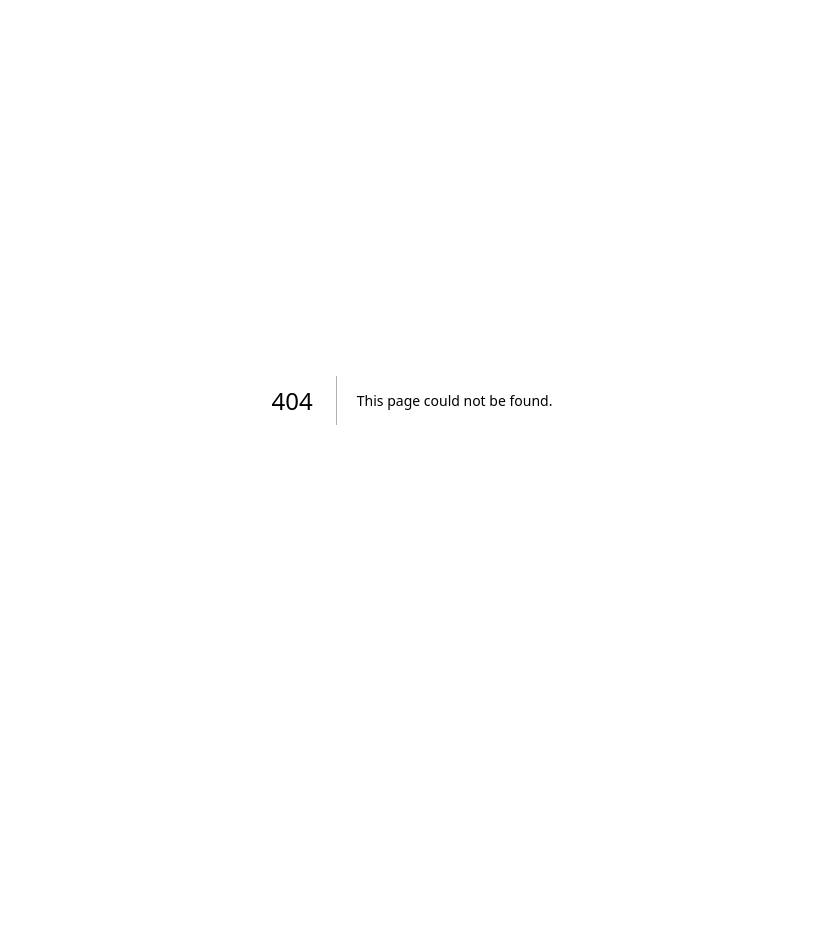
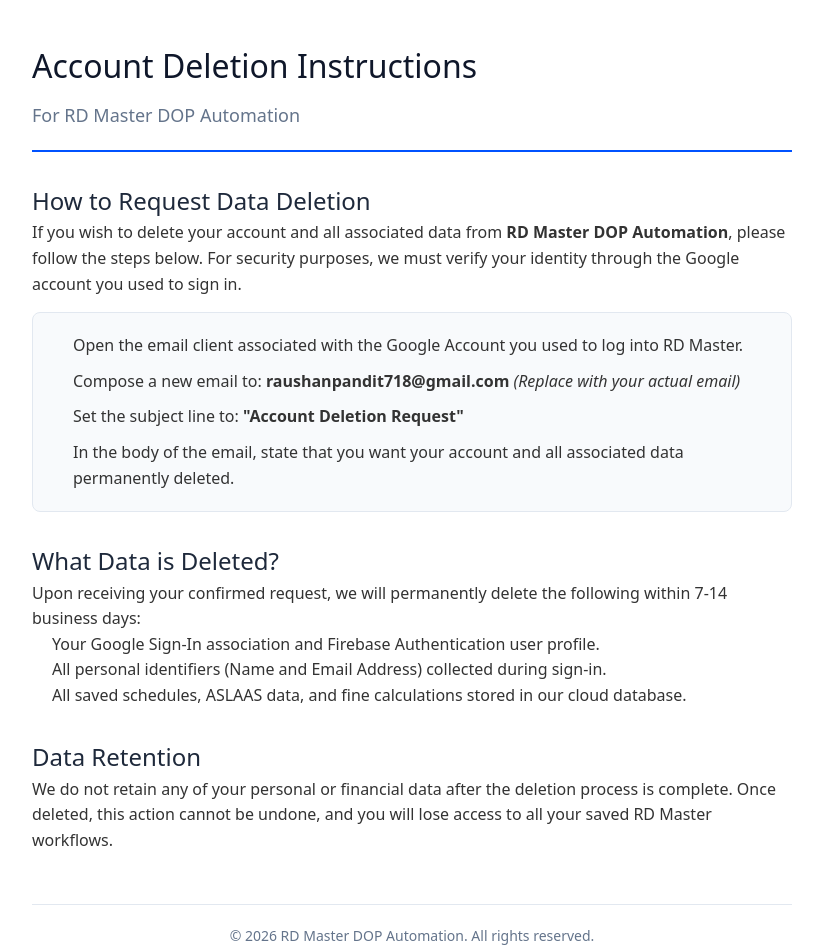
Before and after one commit to krraushan98/rd-master, a Next.js app: page /account-deletion in a window 1280 px wide. Before the commit this address had no page. Shown: the top 952 px of the page, without its empty margins (228-1051 px from the left). Before the commit the page ends 800 px from the top, so only its background shows below. Built offline with nearby package versions, Linux system fonts and the light colour scheme.

Commit message:
add deletion page

```diff
--- /dev/null
+++ b/app/account-deletion/page.jsx
@@ -0,0 +1,61 @@
+import React from 'react';
+
+export default function AccountDeletion() {
+  return (
+    <div style={{ fontFamily: 'system-ui, sans-serif', lineHeight: '1.6', color: '#333', maxWidth: '800px', margin: '0 auto', padding: '40px 20px' }}>
+      <header style={{ borderBottom: '2px solid #0052FF', paddingBottom: '20px', marginBottom: '30px' }}>
+        <h1 style={{ color: '#0F172A', fontSize: '32px', margin: '0 0 10px 0' }}>Account Deletion Instructions</h1>
+        <p style={{ color: '#64748B', fontSize: '18px', margin: '0' }}>For RD Master DOP Automation</p>
+      </header>
+
+      <main>
+        <section style={{ marginBottom: '30px' }}>
+          <h2 style={{ color: '#1E293B', fontSize: '24px' }}>How to Request Data Deletion</h2>
+          <p>
+            If you wish to delete your account and all associated data from <strong>RD Master DOP Automation</strong>,
+            please follow the steps below. For security purposes, we must verify your identity through the Google account
+            you used to sign in.
+          </p>
+          <div style={{ backgroundColor: '#F8FAFC', padding: '20px', borderRadius: '8px', border: '1px solid #E2E8F0', marginTop: '15px' }}>
+            <ol style={{ margin: 0, paddingLeft: '20px' }}>
+              <li style={{ marginBottom: '10px' }}>
+                Open the email client associated with the Google Account you used to log into RD Master.
+              </li>
+              <li style={{ marginBottom: '10px' }}>
+                Compose a new email to: <strong>raushanpandit718@gmail.com</strong> <em>(Replace with your actual email)</em>
+              </li>
+              <li style={{ marginBottom: '10px' }}>
+                Set the subject line to: <strong>"Account Deletion Request"</strong>
+              </li>
+              <li>
+                In the body of the email, state that you want your account and all associated data permanently deleted.
+              </li>
+            </ol>
+          </div>
+        </section>
+
+        <section style={{ marginBottom: '30px' }}>
+          <h2 style={{ color: '#1E293B', fontSize: '24px' }}>What Data is Deleted?</h2>
+          <p>Upon receiving your confirmed request, we will permanently delete the following within 7-14 business days:</p>
+          <ul style={{ paddingLeft: '20px' }}>
+            <li>Your Google Sign-In association and Firebase Authentication user profile.</li>
+            <li>All personal identifiers (Name and Email Address) collected during sign-in.</li>
+            <li>All saved schedules, ASLAAS data, and fine calculations stored in our cloud database.</li>
+          </ul>
+        </section>
+
+        <section style={{ marginBottom: '30px' }}>
+          <h2 style={{ color: '#1E293B', fontSize: '24px' }}>Data Retention</h2>
+          <p>
+            We do not retain any of your personal or financial data after the deletion process is complete.
+            Once deleted, this action cannot be undone, and you will lose access to all your saved RD Master workflows.
+          </p>
+        </section>
+      </main>
+
+      <footer style={{ marginTop: '50px', paddingTop: '20px', borderTop: '1px solid #E2E8F0', textAlign: 'center', color: '#64748B', fontSize: '14px' }}>
+        <p>&copy; {new Date().getFullYear()} RD Master DOP Automation. All rights reserved.</p>
+      </footer>
+    </div>
+  );
+}
```
